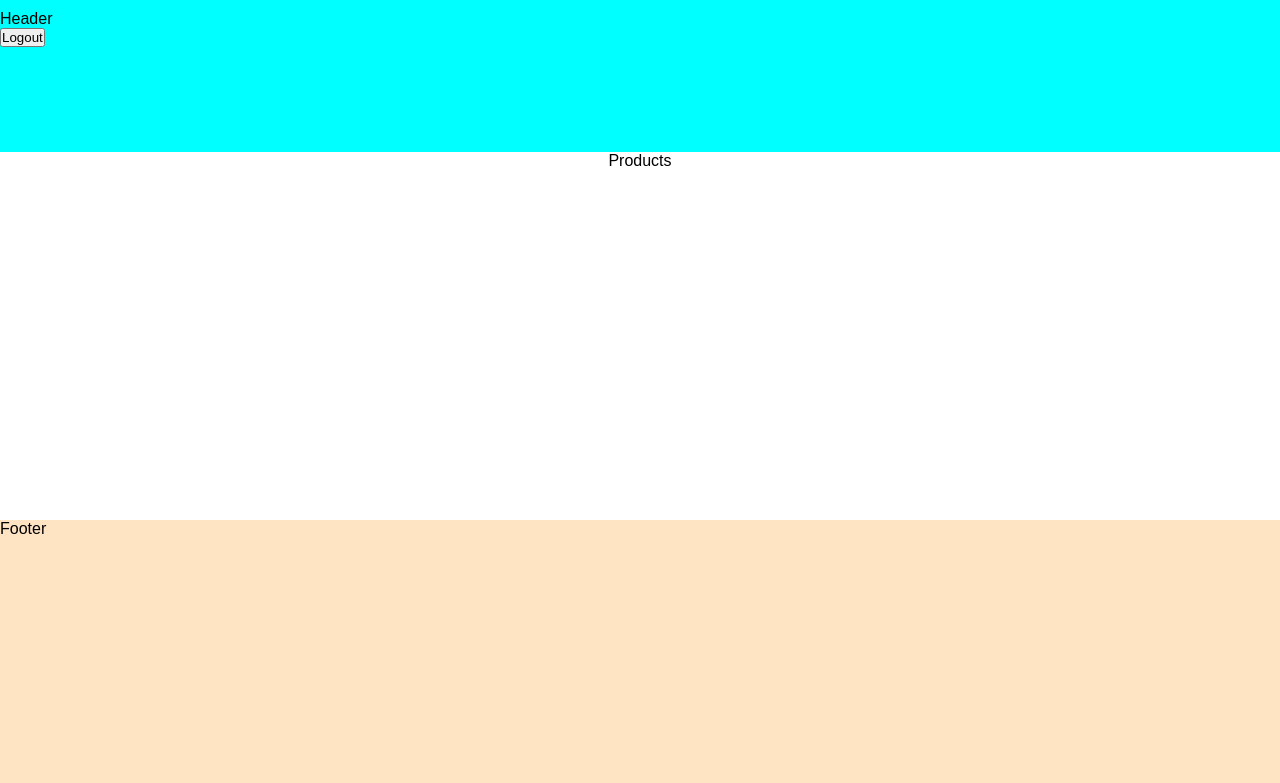
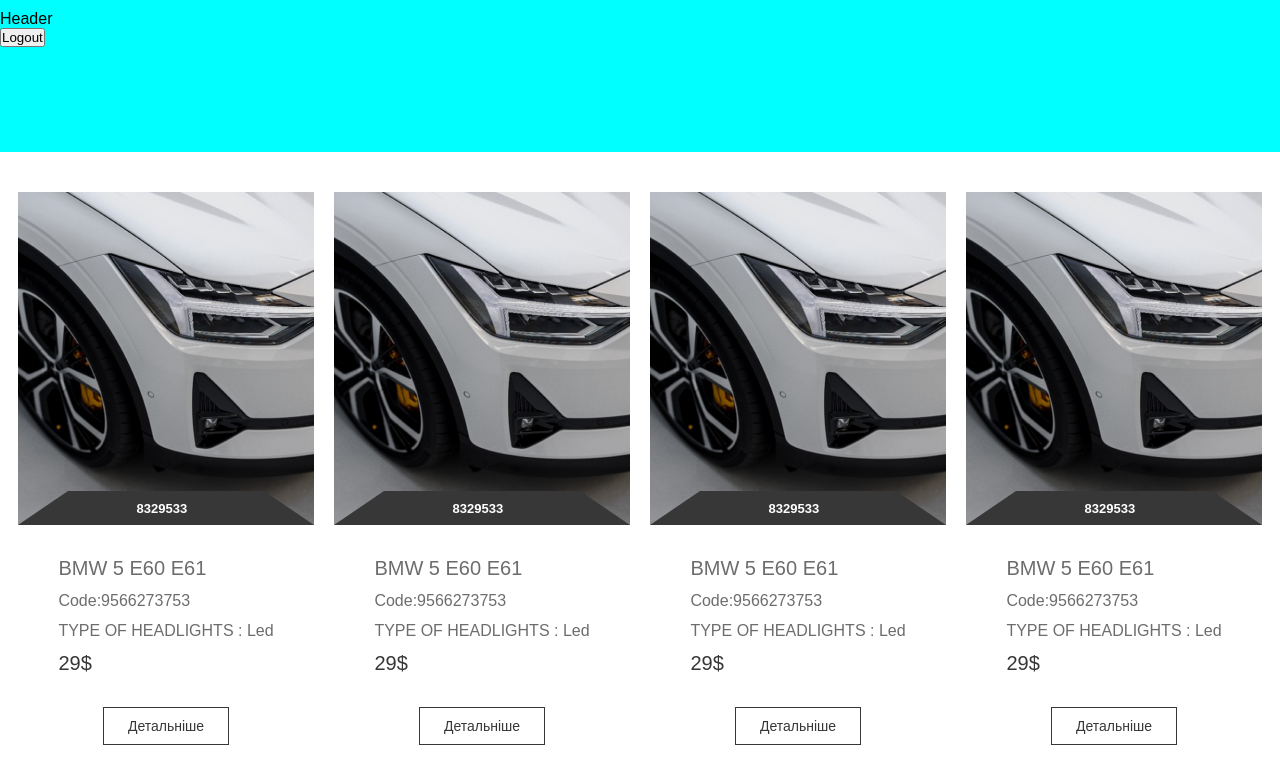
Before and after one commit to AutoOpty/auto-opty, a Next.js app: page /products in a window 1280 px wide. Shown: the top 783 px of the page. Built offline with nearby package versions, Linux system fonts and the light colour scheme; a web font is replaced by a local one.

Commit message:
add products and productsItem

```diff
--- a/src/components/ProductItem/ProductItem.jsx
+++ b/src/components/ProductItem/ProductItem.jsx
@@ -1,7 +1,38 @@
-import React from "react";
+import Image from 'next/image';
+import Link from 'next/link';
+import React from 'react';
 
-const ProductItem = () => {
-  return <section>ProductItem</section>;
+import styles from './productItem.module.scss';
+
+const ProductItem = ({ photos, title, price, id, code, type }) => {
+  return (
+    <li className={styles.productContainer}>
+      <Link href={`/products/${id}`}>
+        <figure className={styles.imgContainer}>
+          <Image
+            src={photos}
+            alt="apartment"
+            fill
+            className={styles.img}
+            priority
+            sizes="(max-width: 768px) 324px, (max-width: 1440px) 300px"
+          />
+          <figcaption className={styles.codeProduct}>
+            <span className={styles.codeProductItem}>8329533</span>
+          </figcaption>
+        </figure>
+      </Link>
+      <div className={styles.productContent}>
+        <p className={styles.infoProduct}>{title}</p>
+        <p className={styles.infoProduct}>Code:{code}</p>
+        <p className={styles.infoProduct}>TYPE OF HEADLIGHTS : {type}</p>
+        <p className={styles.priceProduct}>{price}$</p>
+      </div>
+      <Link href={`/products/${id}`} className={styles.btnProduct}>
+        Детальніше
+      </Link>
+    </li>
+  );
 };
 
 export default ProductItem;
--- /dev/null
+++ b/src/components/ProductItem/productItem.module.scss
@@ -0,0 +1,121 @@
+@import '../../styles/_variables.scss';
+
+.productContainer {
+  position: relative;
+  display: -webkit-box;
+  display: -ms-flexbox;
+  display: flex;
+  -webkit-box-orient: vertical;
+  -webkit-box-direction: normal;
+  -ms-flex-direction: column;
+  flex-direction: column;
+  align-items: center;
+  row-gap: 32px;
+}
+
+.imgContainer {
+  position: relative;
+  width: 328px;
+  height: 365px;
+  @media screen and (min-width: $tablet) {
+    width: 324px;
+    height: 360px;
+  }
+  @media screen and (min-width: $desktop) {
+    width: 296px;
+    height: 333px;
+  }
+}
+
+.img {
+  -o-object-fit: cover;
+  object-fit: cover;
+}
+
+.codeProduct {
+  position: absolute;
+  bottom: 0;
+  left: 0;
+  width: 100%;
+  border-bottom: 34px solid #373737;
+  border-left: 50px solid transparent;
+  border-right: 50px solid transparent;
+}
+
+.codeProductItem {
+  color: #ffffff;
+  font-size: 13px;
+  font-weight: 700;
+  position: absolute;
+  bottom: -25px;
+  left: 35%;
+}
+
+.productContent {
+  display: -webkit-box;
+  display: -ms-flexbox;
+  display: flex;
+  -webkit-box-orient: vertical;
+  -webkit-box-direction: normal;
+  -ms-flex-direction: column;
+  flex-direction: column;
+  row-gap: 12px;
+}
+
+.infoProduct {
+  // font-family: Pridi;
+  color: #6d6d6d;
+  font-size: 16px;
+  font-weight: 400;
+  text-overflow: ellipsis;
+  white-space: nowrap;
+  overflow: hidden;
+  &:first-child {
+    font-size: 20px;
+  }
+}
+
+.priceProduct {
+  // font-family: Pridi;
+  color: #373737;
+  font-size: 20px;
+  font-weight: 400;
+}
+
+.codeRooms {
+  color: #6d6d6d;
+  font-size: 13px;
+  font-weight: 400;
+}
+
+.btnProduct {
+  // position: absolute;
+  // bottom: 0;
+  // right: 0;
+  display: -webkit-box;
+  display: -ms-flexbox;
+  display: flex;
+  padding: 10px 24px;
+  gap: 10px;
+  -webkit-box-pack: center;
+  -ms-flex-pack: center;
+  justify-content: center;
+  -webkit-box-align: center;
+  -ms-flex-align: center;
+  align-items: center;
+  background-color: transparent;
+  cursor: pointer;
+  outline: none;
+  border: 1px solid #373737;
+  color: #373737;
+  // font-family: Segoe UI;
+  font-size: 14px;
+  font-weight: 400;
+  text-decoration: none;
+
+  &:hover,
+  &:focus {
+    background-color: #373737;
+    color: #ffffff;
+  }
+}
--- a/src/screens/products/Products.jsx
+++ b/src/screens/products/Products.jsx
@@ -1,7 +1,78 @@
-import React from "react";
+import ProductItem from '@/components/ProductItem/ProductItem';
+import React from 'react';
+
+import styles from './products.module.scss';
+import autoProducts from './auto-products.png';
+
+const data = [
+  {
+    id: 1,
+    title: 'BMW 5 E60 E61',
+    code: '9566273753',
+    type: 'Led',
+    price: '29',
+    photos: autoProducts,
+  },
+  {
+    id: 2,
+    title: 'BMW 5 E60 E61',
+    code: '9566273753',
+    type: 'Led',
+    price: '29',
+    photos: autoProducts,
+  },
+  {
+    id: 3,
+    title: 'BMW 5 E60 E61',
+    code: '9566273753',
+    type: 'Led',
+    price: '29',
+    photos: autoProducts,
+  },
+  {
+    id: 4,
+    title: 'BMW 5 E60 E61',
+    code: '9566273753',
+    type: 'Led',
+    price: '29',
+    photos: autoProducts,
+  },
+  {
+    id: 5,
+    title: 'BMW 5 E60 E61',
+    code: '9566273753',
+    type: 'Led',
+    price: '29',
+    photos: autoProducts,
+  },
+  {
+    id: 6,
+    title: 'BMW 5 E60 E61',
+    code: '9566273753',
+    type: 'Led',
+    price: '29',
+    photos: autoProducts,
+  },
+];
 
 const Products = () => {
-  return <div>Products</div>;
+  return (
+    // <section>
+    <ul className={styles.containerProducts}>
+      {data.map((item) => (
+        <ProductItem
+          key={item._id}
+          title={item.title}
+          code={item.code}
+          price={item.price}
+          type={item.type}
+          photos={item.photos}
+          id={item._id}
+        />
+      ))}
+    </ul>
+    // </section>
+  );
 };
 
 export default Products;
--- /dev/null
+++ b/src/screens/products/products.module.scss
@@ -0,0 +1,102 @@
+@import '@/styles/_variables.scss';
+
+.container {
+  display: -webkit-box;
+  display: -ms-flexbox;
+  display: flex;
+  -webkit-box-align: center;
+  -ms-flex-align: center;
+  align-items: center;
+  padding: 100px 20px 32px 20px;
+
+  @media screen and (min-width: $tablet) {
+    padding: 118px 36px 0px 36px;
+  }
+
+  @media screen and (min-width: 1366px) {
+    padding: 200px 86px 0px 86px;
+  }
+  @media screen and (min-width: 1440px) {
+    max-width: 1920px;
+  }
+}
+
+.filterContainer {
+  height: 16px;
+  position: relative;
+  width: 100%;
+  display: -webkit-box;
+  display: -ms-flexbox;
+  display: flex;
+  -webkit-box-align: center;
+  -ms-flex-align: center;
+  align-items: center;
+  -webkit-box-pack: justify;
+  -ms-flex-pack: justify;
+  justify-content: space-between;
+  margin-bottom: 25px;
+  @media screen and (min-width: $tablet) {
+    margin-bottom: 35px;
+  }
+  @media screen and (min-width: 1366px) {
+    margin-bottom: 16px;
+  }
+}
+
+.backContainer {
+  display: -webkit-box;
+  display: -ms-flexbox;
+  display: flex;
+  -webkit-box-align: center;
+  -ms-flex-align: center;
+  align-items: center;
+  -webkit-box-pack: start;
+  -ms-flex-pack: start;
+  justify-content: flex-start;
+  -webkit-column-gap: 13px;
+  -moz-column-gap: 13px;
+  column-gap: 13px;
+}
+
+.containerProducts {
+  display: -ms-grid;
+  display: grid;
+  grid-template-columns: repeat(1, 328px);
+  -webkit-box-pack: space-evenly;
+  -ms-flex-pack: space-evenly;
+  justify-content: space-evenly;
+  -webkit-column-gap: 16px;
+  -moz-column-gap: 16px;
+  column-gap: 16px;
+  row-gap: 40px;
+  padding: 40px 0;
+  @media screen and (min-width: $tablet) {
+    grid-template-columns: repeat(2, 324px);
+  }
+  @media screen and (min-width: $desktop) {
+    grid-template-columns: repeat(4, 300px);
+  }
+}
+
+.notFoundTextStyles {
+  width: 100%;
+  text-align: center;
+  margin: 0 auto;
+  color: #6d6d6d;
+  // font-family: var(--font--crimsonPro);
+  font-size: 20px;
+  font-style: normal;
+  font-weight: 400;
+  line-height: normal;
+  @media screen and (min-width: $tablet) {
+    font-size: 28px;
+  }
+  @media screen and (min-width: $desktop) {
+    font-size: 32px;
+  }
+}
+
+.loading {
+  width: 100%;
+  margin: 0 auto;
+}
```
Also changed, not shown: src/screens/products/auto-products.png (added).
